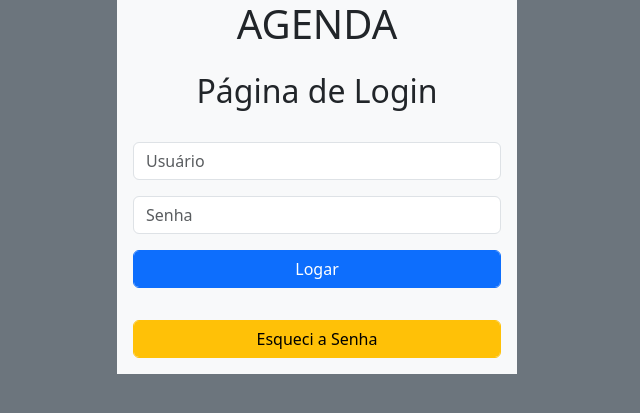
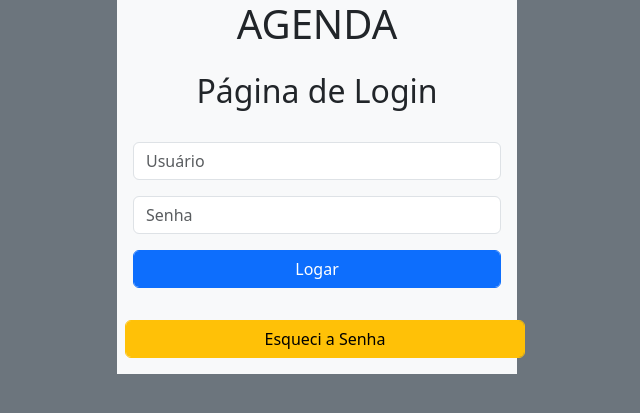
Before and after one commit to mpmotta/Agenda-MVC, a PHP site: page /view/index.php in a window 1280 px wide. Shown: the top 413 px of the page, without its empty margins (323-963 px from the left). Run offline with PHP 8.4, Linux system fonts and the light colour scheme; some libraries are stand-ins or nearby versions.

Commit message:
tarefa 504-101

```diff
--- a/view/index.php
+++ b/view/index.php
@@ -27,10 +27,8 @@
                 </button>
             </div>
         </form>
-        <div class="m-3">
         <a href="../controller/esqueciSenha.php"
-        class="form-control btn btn-warning mb-3">Esqueci a Senha</a>
-        </div>
+        class="form-control btn btn-warning mb-3 mx-2">Esqueci a Senha</a>
     </div>
     <script src="https://cdn.jsdelivr.net/npm/sweetalert2@10"></script>
     <?php
```
